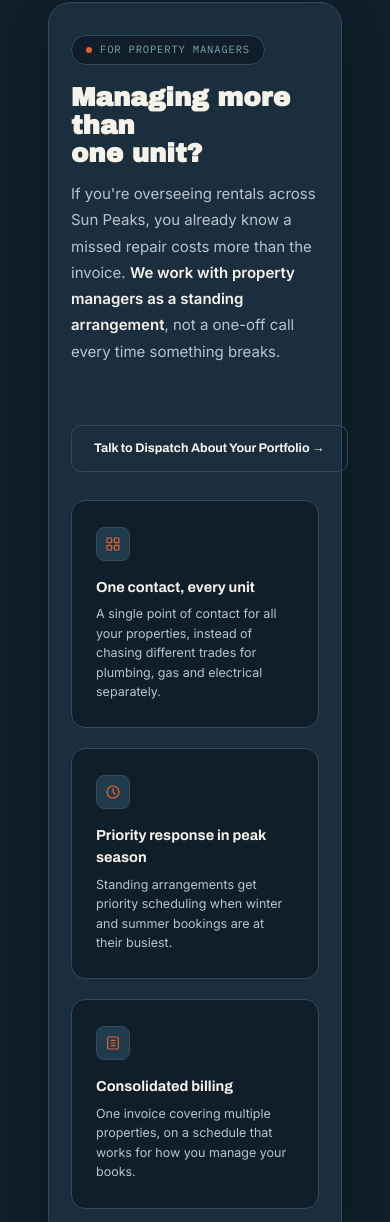
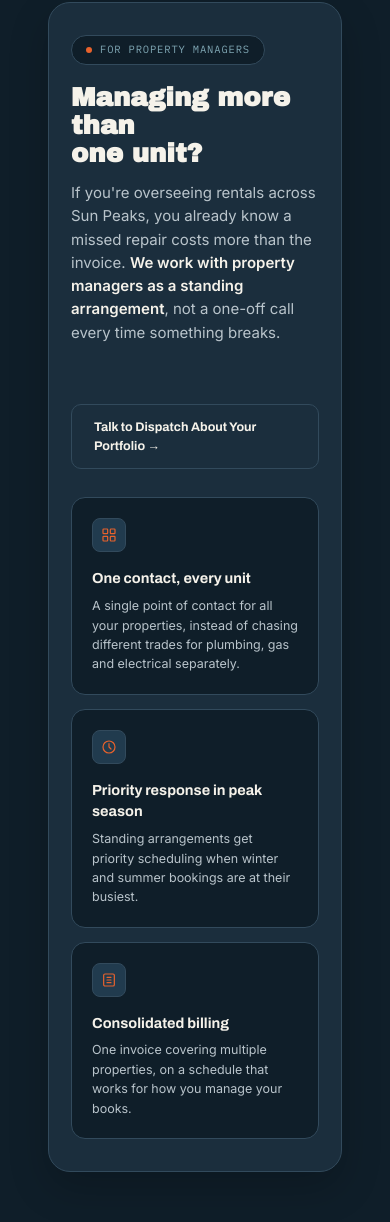
Before and after one commit to penalvajesica-maker/PLUMBING-HEATING-ELECTRICAL-mockup, a plain HTML site: page index.html in a window 390 px wide. Shown: the part 4748-5970 px from the top of the page. Drawn offline with Linux system fonts and the light colour scheme.

Commit message:
Add files via upload

```diff
--- a/index.html
+++ b/index.html
@@ -279,9 +279,11 @@ footer{padding:26px 48px;display:flex;align-items:center;justify-content:space-b
   .maintenance-card{padding:32px 22px;}
   .contact-card{padding:32px 22px;}
   .combo-list{grid-template-columns:1fr;}
-  .portfolio-grid{grid-template-columns:1fr;}
   .portfolio-top{flex-direction:column;margin-bottom:28px;}
-  .portfolio-cta{align-self:flex-start;margin-top:20px;}
+  .portfolio-cta{align-self:flex-start;margin-top:20px;white-space:normal;max-width:100%;}
+  .portfolio-lead{line-height:1.55;}
+  .portfolio-grid{grid-template-columns:1fr;gap:14px;}
+  .pf-card{padding:20px 20px;}
   #area .area-grid{grid-template-columns:1fr !important;}
   .area-map-panel{display:none !important;}
   .maint-grid,.contact-grid{grid-template-columns:1fr;}
```
